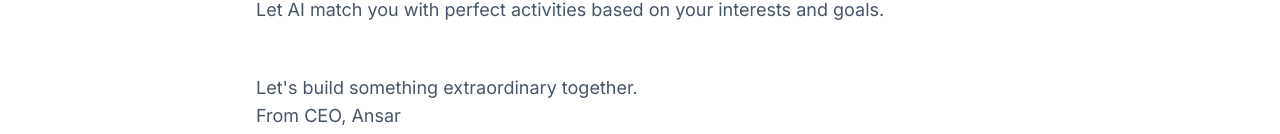
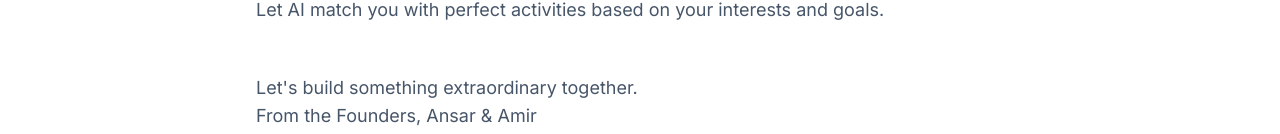
Before and after one commit to amiroesh1/myfolio_final, a Next.js app: page /blog/myfolio-launch in a window 1280 px wide. Shown: the part 818-952 px from the top of the page. Built offline with nearby package versions, Linux system fonts and the light colour scheme; no server answers.

Commit message:
Update page.tsx
аби про меня щабыли написать

```diff
--- a/app/blog/myfolio-launch/page.tsx
+++ b/app/blog/myfolio-launch/page.tsx
@@ -59,7 +59,8 @@ export default function MyfolioLaunch() {
 
           <p className="text-lg text-[#475569] mt-12">
             Let's build something extraordinary together.<br/>
-            From CEO, Ansar
+            From the Founders,
+            Ansar & Amir
           </p>
         </div>
       </article>
```
